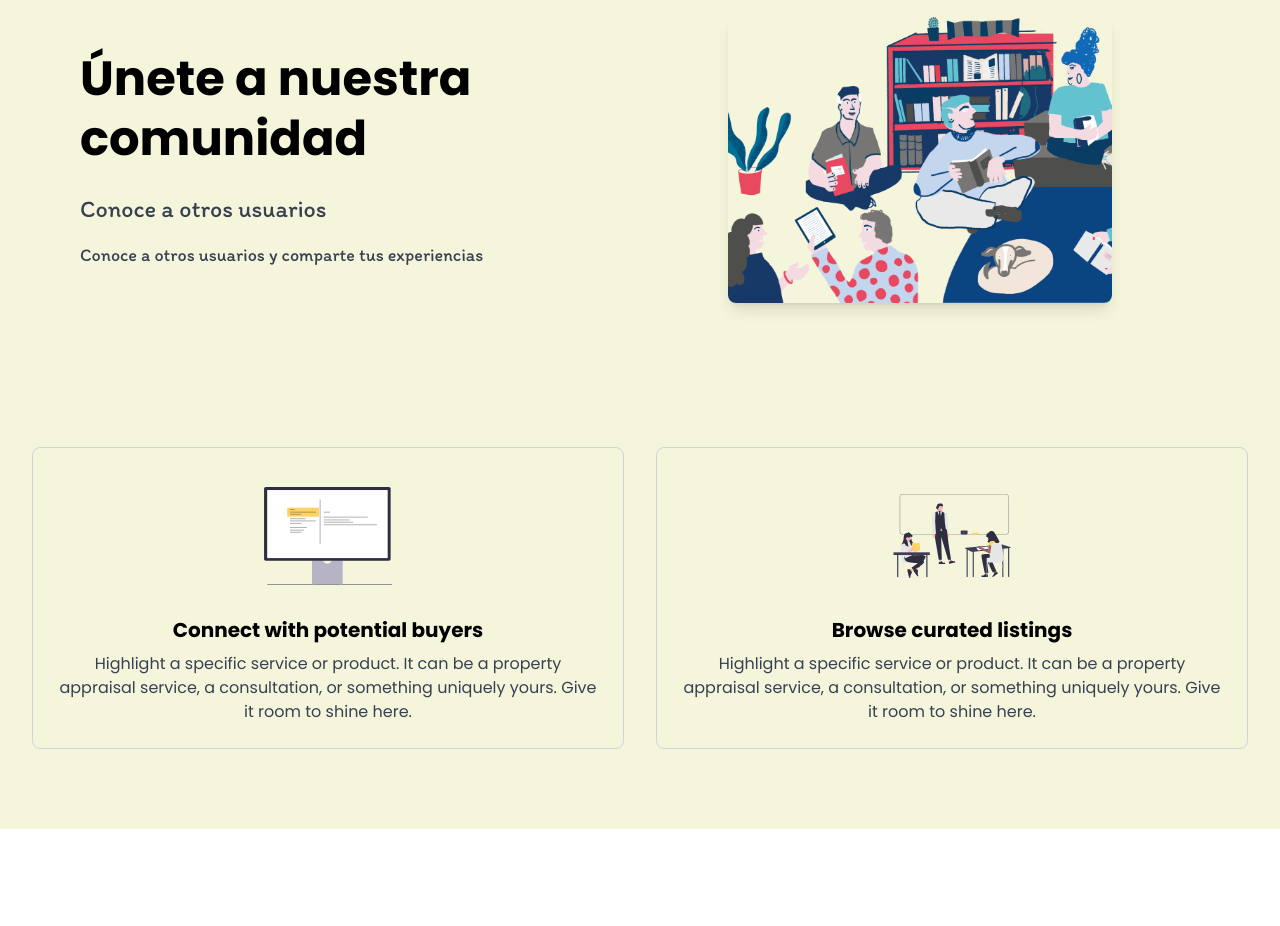
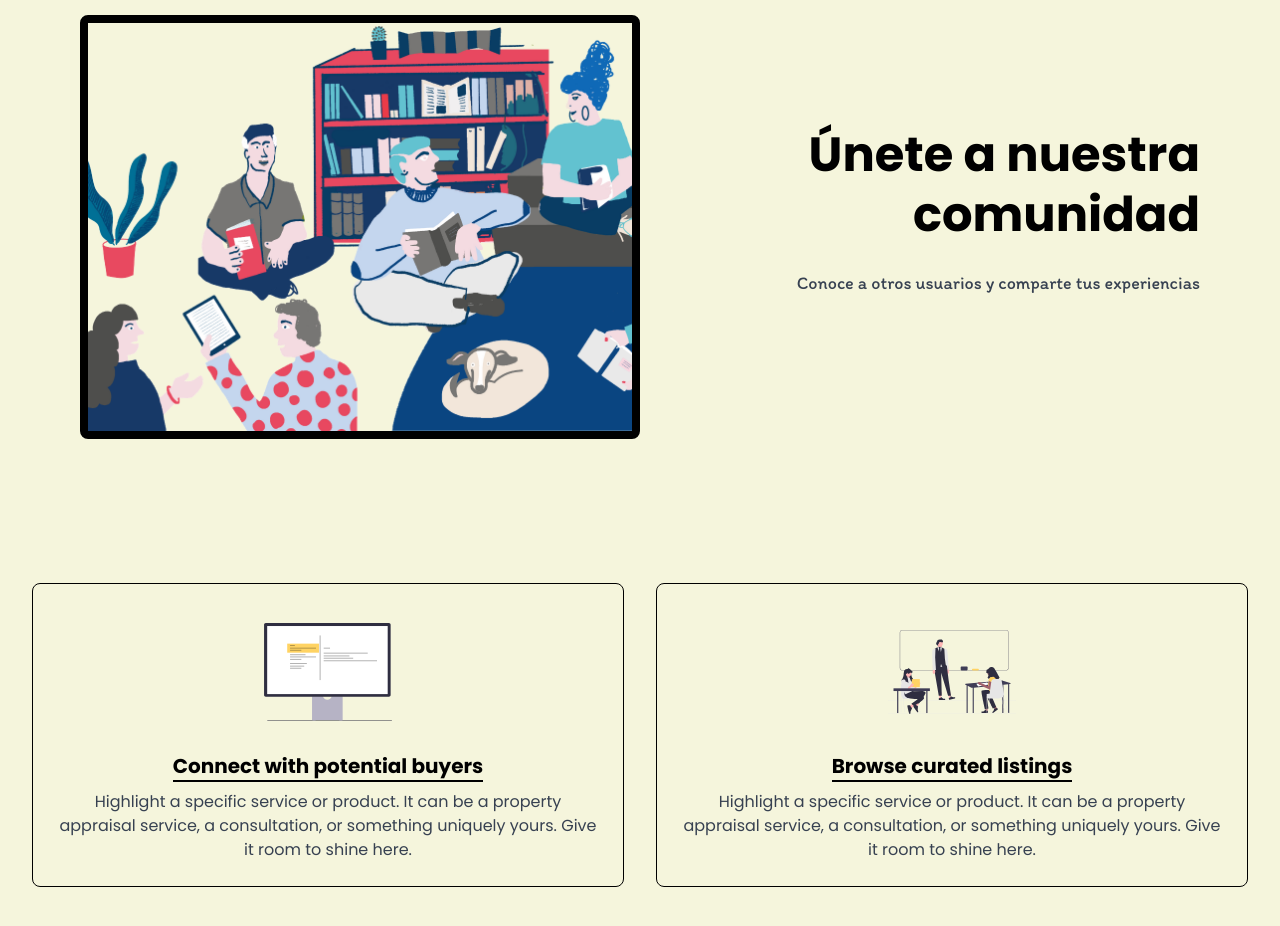
Before and after one commit to Alfarog507/Landing-Demo, a Next.js app in the folder frontend/: page / in a window 1280 px wide. Shown: the part 660-1586 px from the top of the page. Before the commit the page ends 1489 px from the top, so only its background shows below. Built offline with nearby package versions, Linux system fonts and the light colour scheme.

Commit message:
Mejoramos la estetica del community y feature

```diff
--- a/frontend/src/app/components/CommunitySection.tsx
+++ b/frontend/src/app/components/CommunitySection.tsx
@@ -5,35 +5,45 @@ import React from "react";
 
 type CommunitySectionProps = {
   title: string;
-  subtitle: string;
   description: string;
   imageSrc: string;
 };
 
 const CommunitySection: React.FC<CommunitySectionProps> = ({
   title,
-  subtitle,
   description,
   imageSrc,
 }) => {
   return (
     <section className="bg-cream text-black py-16 px-8 md:px-20">
-      <div className="container mx-auto flex flex-col md:flex-row items-center justify-between">
-        {/* Texto */}
+      <div className="container mx-auto flex flex-col md:flex-row items-center">
+        {/* Imagen */}
         <div className="md:w-1/2 mb-8 md:mb-0">
-          <h2 className="text-5xl font-bold leading-tight font-poppins mb-6">
+          <img
+            src={imageSrc}
+            alt="Comunidad"
+            className="w-full h-auto rounded-lg border-black border-8"
+          />
+        </div>
+        {/* Texto y Botones */}
+        <div className="md:w-1/2 flex flex-col items-start md:items-end">
+          <h2 className="text-5xl font-bold leading-tight font-poppins mb-6 text-left md:text-right">
             {title}
           </h2>
-          <p className="text-2xl text-gray-700 font-itim mb-4">{subtitle}</p>
-          <p className="text-lg text-gray-700 font-itim">{description}</p>
-        </div>
-        {/* Imagen */}
-        <div className="md:w-1/2 flex justify-center">
-          <img
-            src={imageSrc}
-            alt="Imagen de la comunidad"
-            className="w-full h-auto rounded-lg shadow-lg max-w-sm"
-          />
+          <p className="text-lg text-gray-700 font-itim mb-8 text-left md:text-right">
+            {description}
+          </p>
+          {/* <div className="flex flex-col space-y-4 w-full md:w-auto">
+            <button className="border border-gray-700 text-gray-700 py-3 px-8 rounded-lg font-semibold hover:bg-gray-100 transition duration-300">
+              Buy
+            </button>
+            <button className="border border-gray-700 text-gray-700 py-3 px-8 rounded-lg font-semibold hover:bg-gray-100 transition duration-300">
+              Sell
+            </button>
+            <button className="border border-gray-700 text-gray-700 py-3 px-8 rounded-lg font-semibold hover:bg-gray-100 transition duration-300">
+              Rent
+            </button>
+          </div> */}
         </div>
       </div>
     </section>
--- a/frontend/src/app/components/FeatureCard.tsx
+++ b/frontend/src/app/components/FeatureCard.tsx
@@ -15,13 +15,15 @@ const FeatureCard: React.FC<FeatureCardProps> = ({
   description,
 }) => {
   return (
-    <div className="border border-gray-300 bg-cream rounded-lg p-6 text-center flex flex-col items-center">
+    <div className="border border-black bg-cream rounded-lg p-6 text-center flex flex-col items-center">
       <img
         src={imageSrc}
         alt={title}
         className="mb-4 h-32 w-32 object-contain"
       />
-      <h3 className="text-xl text-black font-bold mb-2">{title}</h3>
+      <h3 className="text-xl text-black font-bold mb-2 border-b-2 border-black">
+        {title}
+      </h3>
       <p className="text-gray-700">{description}</p>
     </div>
   );
--- a/frontend/src/app/page.tsx
+++ b/frontend/src/app/page.tsx
@@ -15,7 +15,6 @@ export default function Home() {
       />
       <CommunitySection
         title="Únete a nuestra comunidad"
-        subtitle="Conoce a otros usuarios"
         description="Conoce a otros usuarios y comparte tus experiencias"
         imageSrc="/images/comunidad.png"
       />
```
